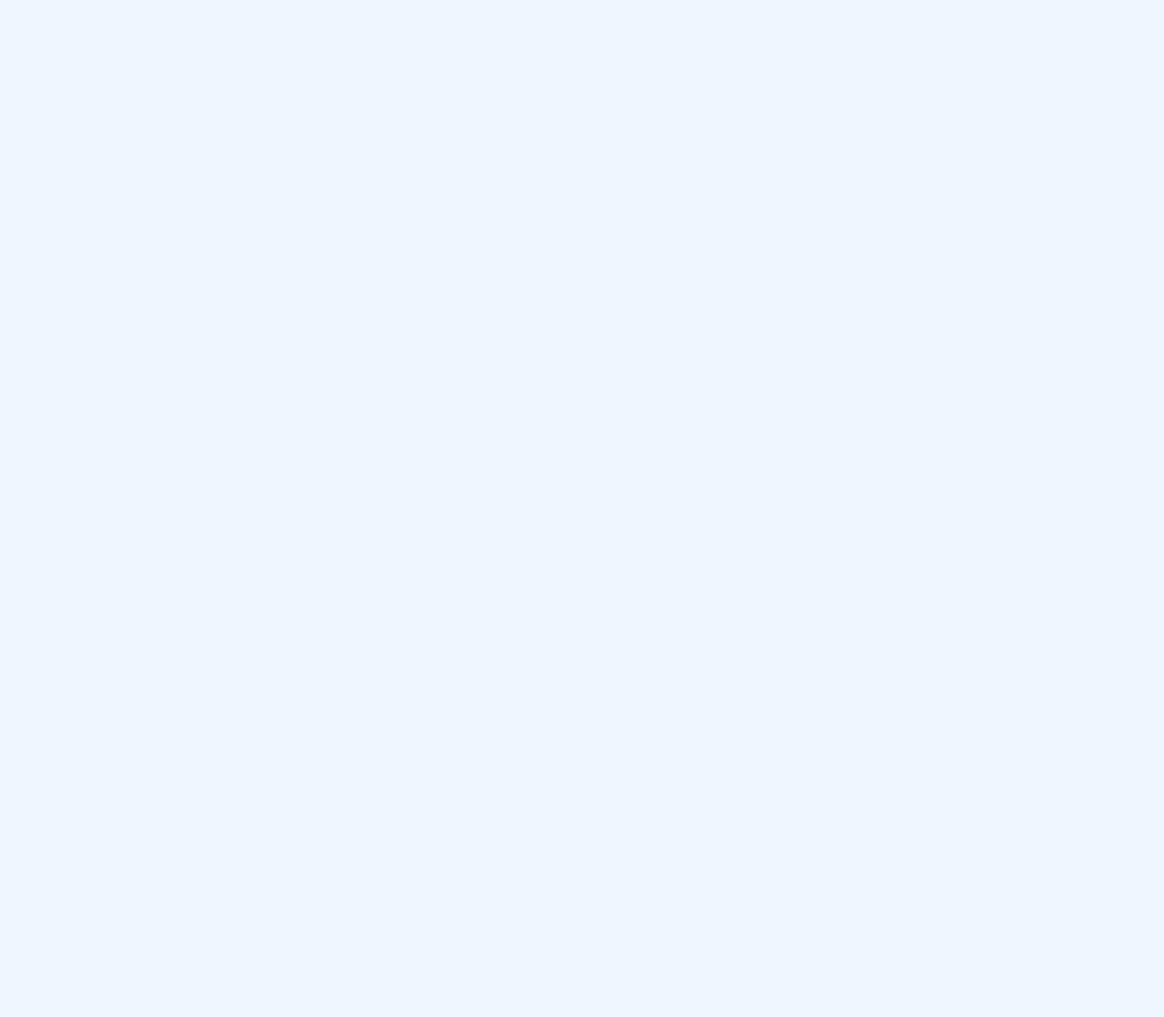
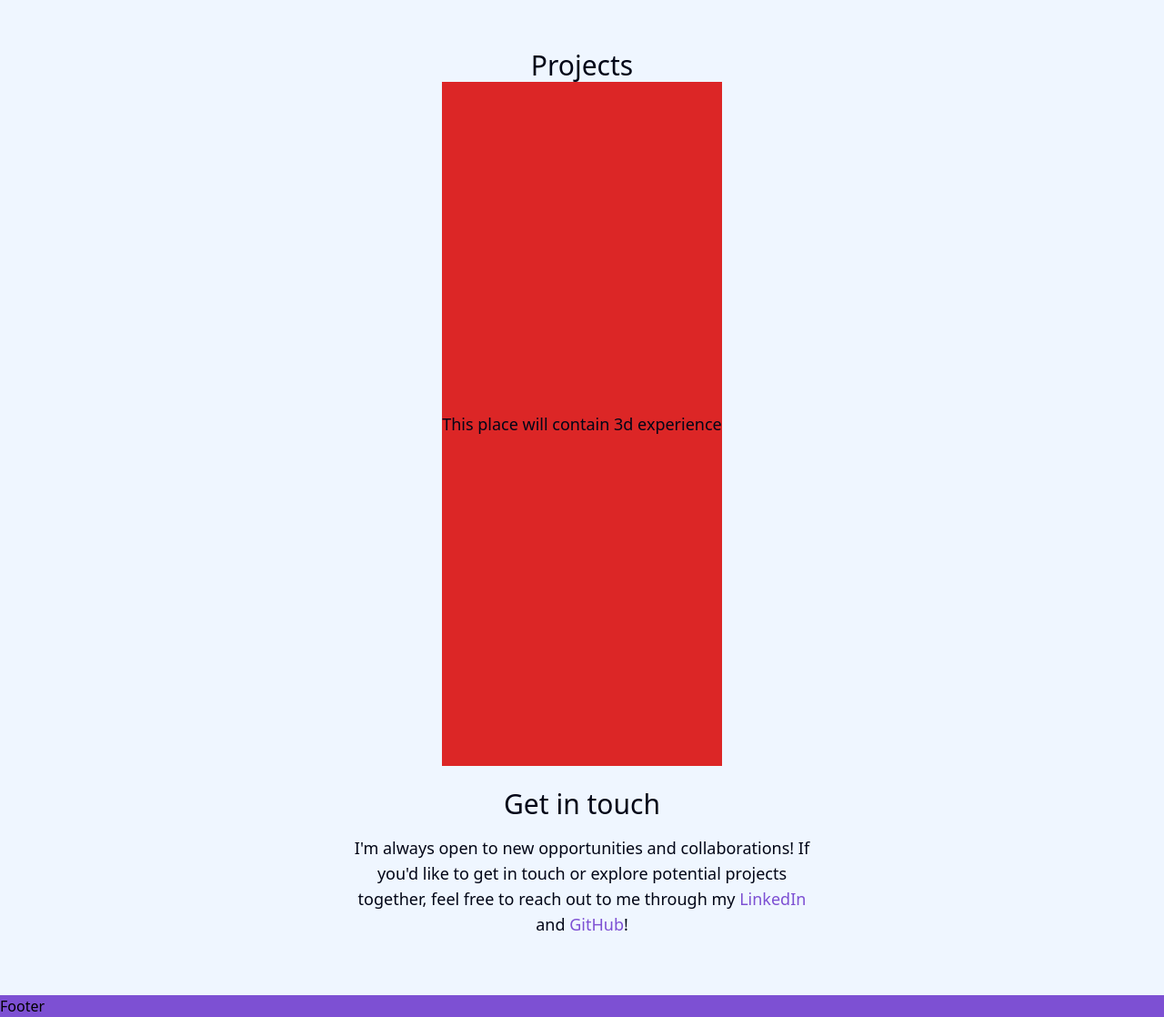
Before and after one commit to Dereden399/dereden399.github.io, a Vue app: page / in a window 1280 px wide. Shown: the part 4022-5140 px from the top of the page at 91% size. Before the commit the page ends 4060 px from the top, so only its background shows below. Built offline with nearby package versions, Linux system fonts and the light colour scheme.

Commit message:
Placeholders to project and contact section, placeholder for footer, removed unnecessary elements

```diff
--- a/src/App.vue
+++ b/src/App.vue
@@ -4,31 +4,40 @@ import HeaderPhoto from './components/Header/HeaderPhoto.vue'
 import HeaderInfo from './components/Header/HeaderInfo.vue'
 import { aboutMeDescription, navbarHeight } from './constants.ts'
 import EducationTimeLine from './components/EducationTimeLine.vue'
+import ProjectsSection from './components/ProjectsSection.vue'
+import ContactsSection from './components/ContactsSection.vue'
+import Footer from './components/Footer.vue'
 </script>
 
 <template>
   <Navbar />
-  <div :style="`margin-top: ${navbarHeight};`">
+  <div
+    :style="`margin-top: ${navbarHeight};`"
+    class="flex w-full flex-col items-center"
+  >
     <div class="flex w-full flex-col items-center justify-center md:flex-row">
       <HeaderInfo />
       <HeaderPhoto />
     </div>
     <div
       id="mainContainer"
-      class="flex w-full flex-col items-center p-2 lg:p-0"
+      class="flex w-full flex-col items-center p-2 lg:max-w-[80%] lg:p-0"
     >
-      <div id="aboutMeSection" class="w-full lg:max-w-[80%]">
-        <div class="flex flex-col items-center">
-          <h1 class="text-3xl text-slate-950">About me</h1>
-          <p class="mt-2 text-center text-lg text-slate-950 md:mt-4 md:text-xl">
-            {{ aboutMeDescription }}
-          </p>
-          <h1 class="mt-2 text-3xl text-slate-950 md:mt-4">
-            My Education Path
-          </h1>
-          <EducationTimeLine />
-        </div>
-      </div>
+      <h1 id="aboutMe" class="text-3xl text-slate-950">About me</h1>
+      <p class="mt-2 text-center text-lg text-slate-950 md:mt-4 md:text-xl">
+        {{ aboutMeDescription }}
+      </p>
+      <h1 class="mt-2 text-3xl text-slate-950 md:mt-4">My Education Path</h1>
+      <EducationTimeLine />
+      <h1 id="projects" class="mt-2 text-3xl text-slate-950 md:mt-4">
+        Projects
+      </h1>
+      <ProjectsSection />
+      <h1 id="contacts" class="mt-4 text-3xl text-slate-950 md:mt-6">
+        Get in touch
+      </h1>
+      <ContactsSection />
     </div>
   </div>
+  <Footer class="mt-16" />
 </template>
--- /dev/null
+++ b/src/components/ContactsSection.vue
@@ -0,0 +1,24 @@
+<script setup lang="ts"></script>
+
+<template>
+  <p class="mt-2 text-center text-lg text-slate-950 md:mt-4 lg:max-w-[50%]">
+    I'm always open to new opportunities and collaborations! If you'd like to
+    get in touch or explore potential projects together, feel free to reach out
+    to me through my
+    <a
+      href="https://www.linkedin.com/in/dereden"
+      class="text-accent-200 hover:text-accent-100 focus:text-accent-500"
+      target="_blank"
+      >LinkedIn</a
+    >
+    and
+    <a
+      href="https://www.github.com/Dereden399"
+      class="text-accent-200 hover:text-accent-100 focus:text-accent-500"
+      target="_blank"
+      >GitHub</a
+    >!
+  </p>
+</template>
+
+<style scoped></style>
--- a/src/components/EducationTimeLine.vue
+++ b/src/components/EducationTimeLine.vue
@@ -67,6 +67,12 @@ const handleScroll = (e: Event) => {
 }
 
 const opacityForSchoolCard = computed(() => {
+  if (
+    scrolledAmount.value >
+    educationTimelineSize - (stickyElemRef.value?.offsetHeight ?? 0) - 100
+  )
+    return 1
+
   const scrolled = scrolledAmount.value % oneNth.value
   if (shownSchool.value === 0) {
     return oneNth.value - scrolled > fadeDistance
@@ -94,6 +100,12 @@ const opacityForSchoolCard = computed(() => {
 })
 
 const scaleForSchoolCard = computed(() => {
+  if (
+    scrolledAmount.value >
+    educationTimelineSize - (stickyElemRef.value?.offsetHeight ?? 0) - 100
+  )
+    return 1
+
   const scrolled = scrolledAmount.value % oneNth.value
   if (shownSchool.value === 0) {
     return oneNth.value - scrolled > fadeDistance
--- /dev/null
+++ b/src/components/Footer.vue
@@ -0,0 +1,9 @@
+<script setup lang="ts"></script>
+
+<template>
+  <div class="w-full bg-accent-200">
+    <p>Footer</p>
+  </div>
+</template>
+
+<style scoped></style>
--- a/src/components/Header/HeaderInfo.vue
+++ b/src/components/Header/HeaderInfo.vue
@@ -19,7 +19,7 @@ import { navbarHeight } from '../../constants.ts'
       </p>
       <p
         class="mt-4 cursor-pointer text-xl text-accent-500 transition-all hover:scale-110 md:text-3xl"
-        @click="scrollTo('aboutMeSection')"
+        @click="scrollTo('aboutMe')"
       >
         Discover my story down below!
       </p>
--- a/src/components/Navbar.vue
+++ b/src/components/Navbar.vue
@@ -9,9 +9,9 @@ import { scrollTo } from './utils.ts'
       class="fixed top-0 z-10 flex w-full flex-row items-center justify-end gap-x-5 bg-white/30 px-5 align-middle shadow backdrop-blur-sm md:gap-x-20 md:px-16"
       :style="`height: ${navbarHeight};`"
     >
-      <a class="link" @click="scrollTo('aboutMeSection')">About</a>
-      <a href="#" class="link">Projects</a>
-      <a href="#" class="link">Contacts</a>
+      <a class="link" @click="scrollTo('aboutMe')">About</a>
+      <a class="link" @click="scrollTo('projects')">Projects</a>
+      <a class="link" @click="scrollTo('contacts')">Contacts</a>
     </div>
   </nav>
 </template>
--- /dev/null
+++ b/src/components/ProjectsSection.vue
@@ -0,0 +1,16 @@
+<script setup lang="ts">
+import { navbarHeight } from '../constants.ts'
+</script>
+
+<template>
+  <div
+    class="flex items-center justify-center bg-red-600"
+    :style="`height: calc(100vh - ${navbarHeight});`"
+  >
+    <p class="text-center text-lg text-slate-950">
+      This place will contain 3d experience
+    </p>
+  </div>
+</template>
+
+<style scoped></style>
```
